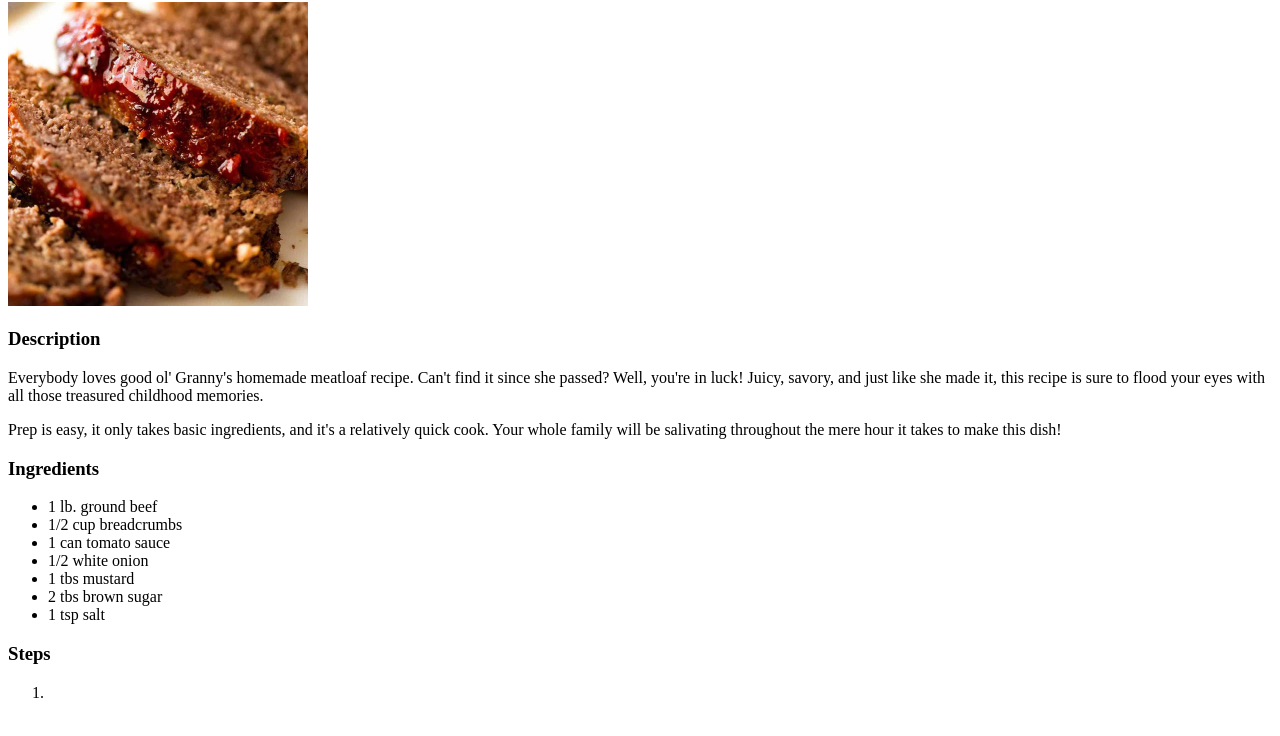
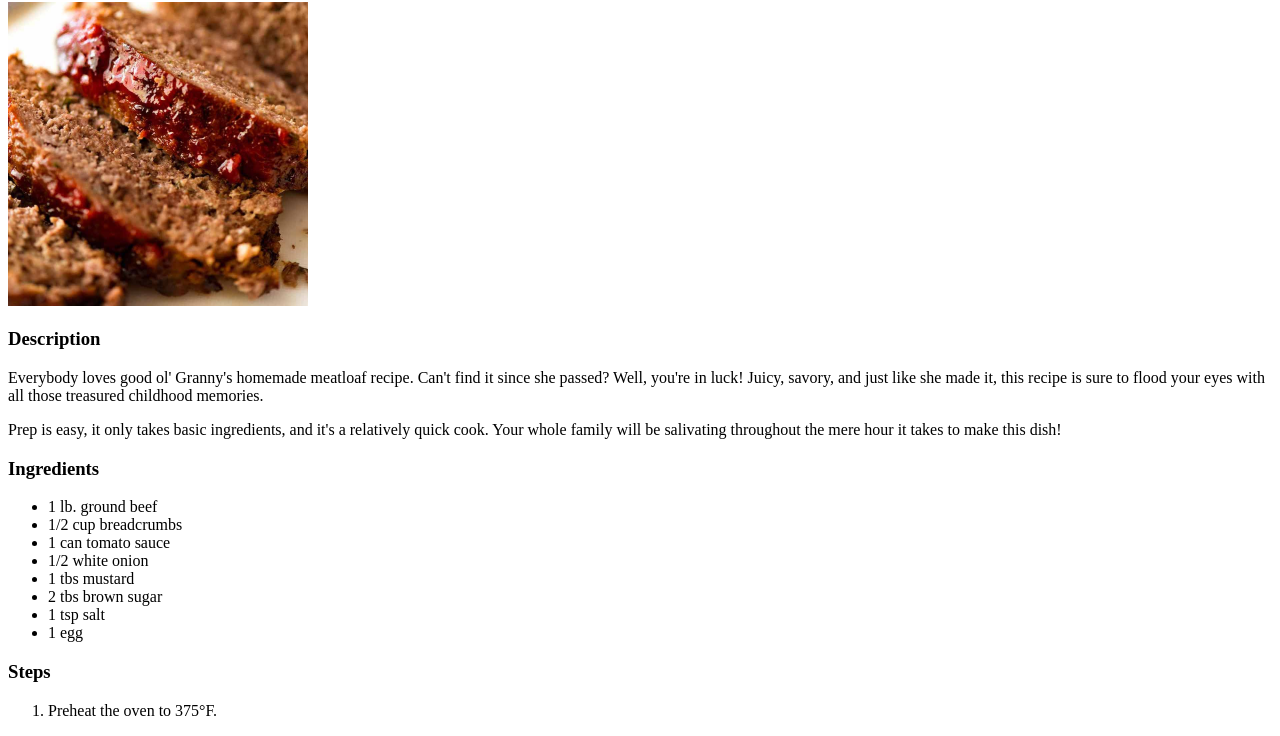
Before and after one commit to CrimsonCoder637/odin-recipes, a plain HTML site: page recipes/meatloaf.html in a window 1280 px wide. Shown: the part 78-814 px from the top of the page. Drawn offline with Linux system fonts and the light colour scheme; files whose address does not match are found by name.

Commit message:
Add steps to baking meatloaf

```diff
--- a/recipes/meatloaf.html
+++ b/recipes/meatloaf.html
@@ -24,11 +24,14 @@
             <li>1 tbs mustard</li>
             <li>2 tbs brown sugar</li>
             <li>1 tsp salt</li>
+            <li>1 egg</li>
         </ul>
 
+        <!-- Steps as I remember them on how to make a meatloaf -->
         <h3>Steps</h3>
         <ol>
-            <li></li>
+            <li>Preheat the oven to 375&#176F</div>.</li>
+
         </ol>
     </body>
 </html>
```
